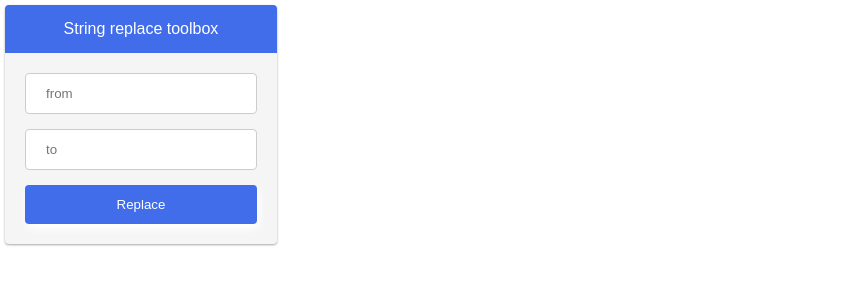
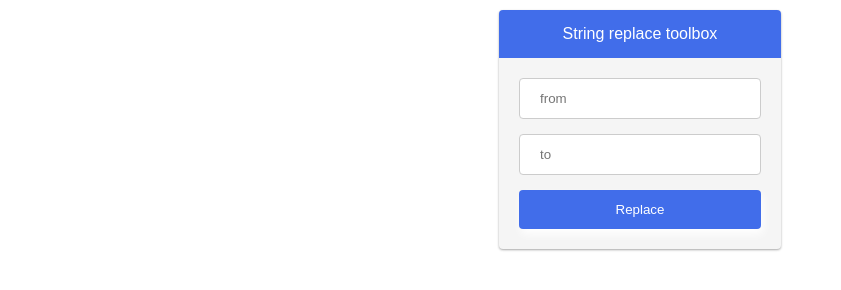
Before and after one commit to EDMdesigner/postmessage-toolbox-example, a plain HTML site: page index.html in a window 1280 px wide. Shown: the whole page, without its empty margins (0-841 px from the left). Drawn offline with Linux system fonts and the light colour scheme.

Commit message:
style fix

```diff
--- a/style.css
+++ b/style.css
@@ -7,13 +7,14 @@
 body {
 	max-width: 282px !important;
 	font-family: Arial, sans-serif;
+	margin: auto;
 }
 
 .card {
 	background: whitesmoke;
 	border-radius: 4px;
 	box-shadow: 0 1px 3px rgba(0,0,0,0.12), 0 1px 2px rgba(0,0,0,0.24);
-	margin: 5px;
+	margin: 10px auto;
 }
 
 .card .card-header {
```
